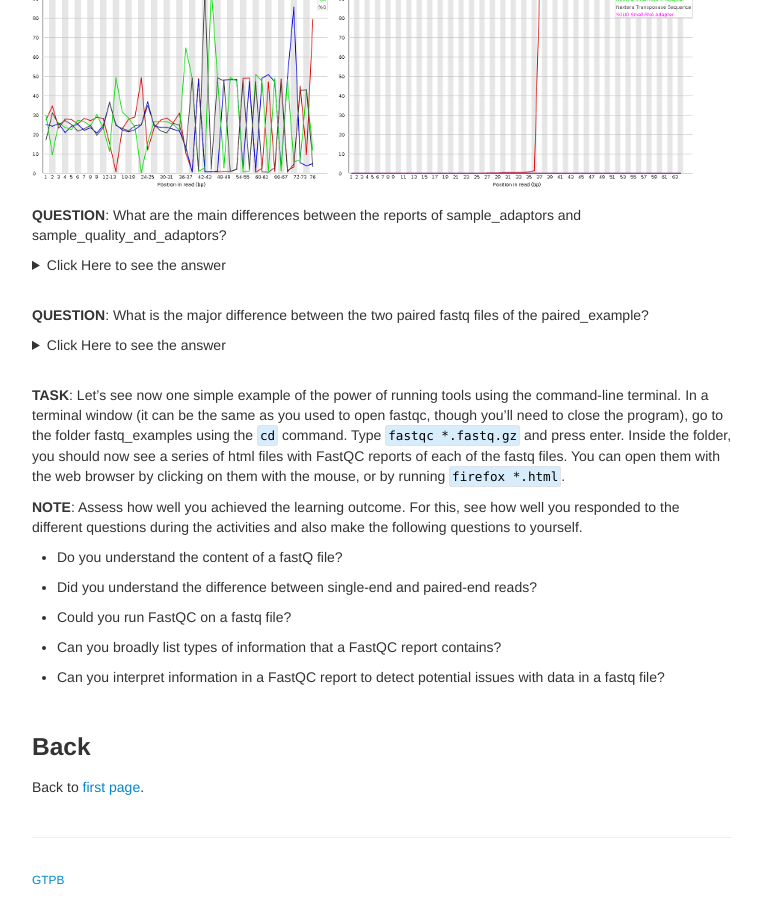
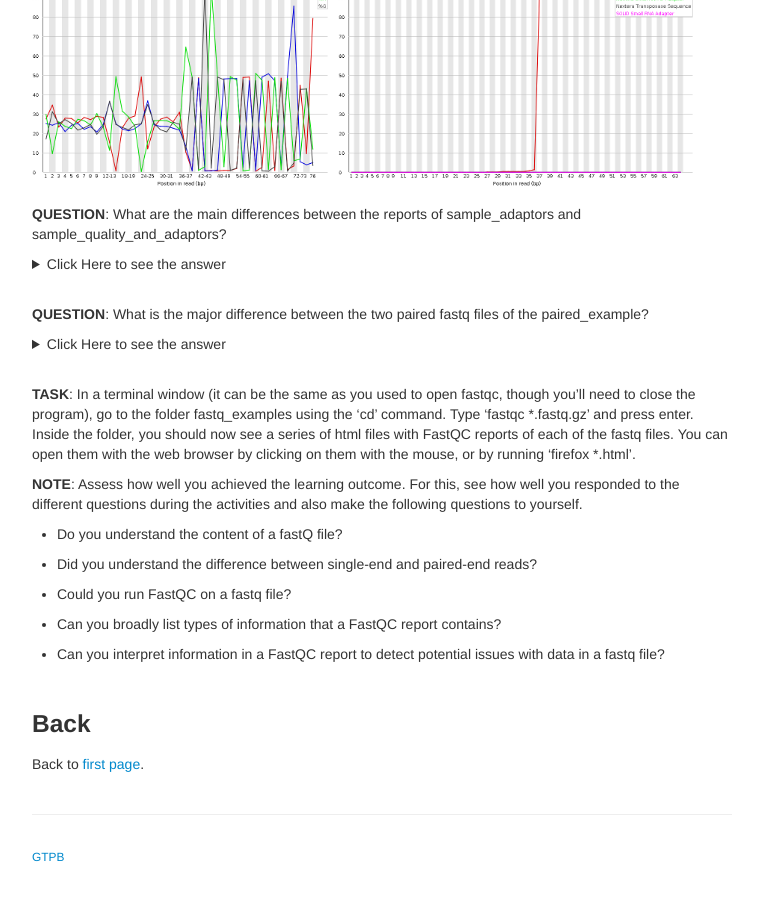
Before and after one commit to GTPB/ADER18F, a Jekyll site: the page built from pages/L03.md, in a window 1280 px wide and 900 px high, scrolled down 2079 px. Shown: the whole window, without its empty margins (258-1021 px from the left). Built offline with Jekyll 4.4.1, drawn with Linux system fonts in a browser that asks for light colours; after the commit the page ends 2956 px from its top, so only the background shows below that; some of the changed text lies outside the part shown.

Commit message:
Update L03.md

```diff
--- a/pages/L03.md
+++ b/pages/L03.md
@@ -46,7 +46,7 @@ The read identifier is the same for both files (HWI-D00418:83:C7G9GANXX:2:2108:1
 High Throughput Sequencing machines read thousands, or even millions of sequences in parallel. As you can imagine, this usually generates large fastq files, with millions of lines. Manually inspecting quality of each read is out of the question. Thus, specialized software has been developed to provide quality measures for fastq files generated by HTS machines. [FastQC](https://www.bioinformatics.babraham.ac.uk/projects/fastqc/) is a popular program to generate quality reports on fastq data. Running FastQC on your raw data is usually the first thing you should do once you receive a new dataset. FastQC is free and works on Windows, Mac and Linux.
 <br/>
 
-**TASK**: Open a terminal. type `fastqc` and press enter. The graphical interface of FastQC should appear. Using the FastQC interface, open the file sample_adaptors.fastq.gz and the file sample_quality_and_adaptors.fastq.gz.
+**TASK**: Open a terminal. type 'fastqc' and press enter. The graphical interface of FastQC should appear. Using the FastQC interface, open the file sample_adaptors.fastq.gz and the file sample_quality_and_adaptors.fastq.gz.
 
 **QUESTION**: What information is in a FastQC report?
 <details><summary>Click Here to see the answer</summary>
@@ -102,7 +102,7 @@ The reverse read has poorer quality bases. This is usually the case, at least fo
 <br/>
 
 
-**TASK**: Let's see now one simple example of the power of running tools using the command-line terminal. In a terminal window (it can be the same as you used to open fastqc, though you'll need to close the program), go to the folder fastq_examples using the `cd` command. Type `fastqc *.fastq.gz` and press enter. Inside the folder, you should now see a series of html files with FastQC reports of each of the fastq files. You can open them with the web browser by clicking on them with the mouse, or by running `firefox *.html`.
+**TASK**: In a terminal window (it can be the same as you used to open fastqc, though you'll need to close the program), go to the folder fastq_examples using the 'cd' command. Type 'fastqc *.fastq.gz' and press enter. Inside the folder, you should now see a series of html files with FastQC reports of each of the fastq files. You can open them with the web browser by clicking on them with the mouse, or by running 'firefox *.html'.
 
 
 **NOTE**: Assess how well you achieved the learning outcome. For this, see how well you responded to the different questions during the activities and also make the following questions to yourself.
```
Also changed, not shown: other parts of pages/L03.md (+1 -1 lines).
